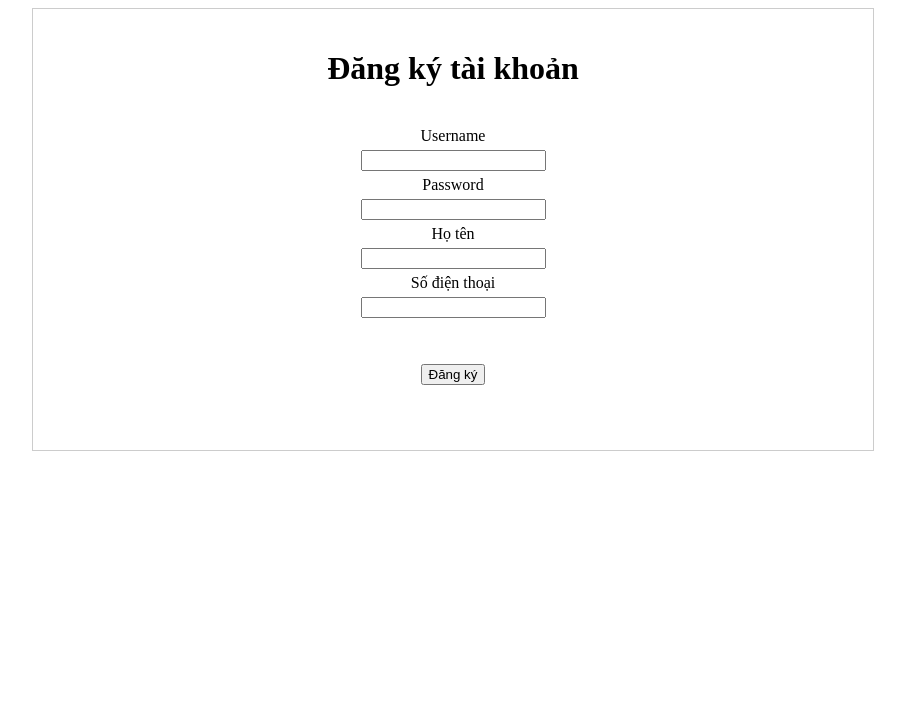
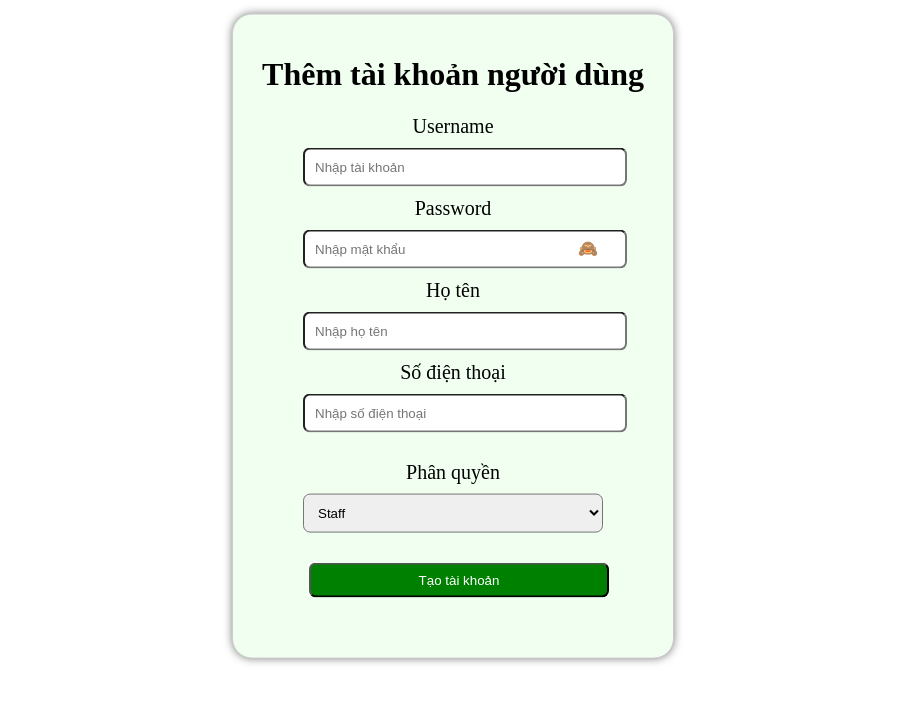
Before and after one commit to LanThanh03/mobile_management, a PHP site: page /admin/register.php in a window 1280 px wide. Shown: the top 703 px of the page, without its empty margins (187-1092 px from the left). Run offline with PHP 8.4, Linux system fonts and the light colour scheme.

Commit message:
Add files via upload

```diff
--- a/admin/register.php
+++ b/admin/register.php
@@ -6,23 +6,58 @@ and open the template in the editor.
 -->
 <html>
     <head>
-        <title>Đăng ký</title>
+        <title>Thêm tài khoản người dùng</title>
         <meta charset="UTF-8">
         <meta name="viewport" content="width=device-width, initial-scale=1.0">
         <style>
             .box-content{
-                margin: 0 auto;
-                width: 800px;
-                border: 1px solid #ccc;
-                text-align: center;
-                padding: 20px;
+                position: absolute;
+                    top: 42%;
+                    left: 50%;
+                    transform: translate(-50%, -50%);
+                    width: 400px;
+                    padding: 20px;
+                    border: 1px solid #ccc;
+                    text-align: center;
+                    background-color: #F0FFF0;
+                    box-shadow: 0 0 8px rgba(0, 0, 0, 0.5);/* đổ bóng*/
+                    border-radius: 20px;
             }
-            #user_register form{
-                width: 200px;
-                margin: 40px auto;
+            #user_register form
+            {
+                width: 100%;
+                margin: 20px auto;
+                width: 300px;
             }
-            #user_register form input{
-                margin: 5px 0;
+
+            #user_register form input
+            {
+                margin: 10px 0;
+                padding: 10px;
+                width: 100%;
+                border-radius: 7px;
+            }
+            .role-user
+            {
+                margin: 10px 0;
+                padding: 10px;
+                width: 100%;
+                border-radius: 7px;
+            }
+            .input-password /*căn chỉnh cho nút ẩn/hiện mật khẩu vô ô input */
+            {
+                position: relative;
+            }
+            .an-hien-password /*căn chỉnh cho nút ẩn/hiện mật khẩu vô ô input */
+            {
+                position: absolute;
+                top: 50%;
+                right: 5px;
+                transform: translateY(-50%);
+            }
+            #show-hide
+            {
+                cursor: pointer;
             }
         </style>
     </head>
@@ -52,13 +87,13 @@ and open the template in the editor.
                     <div id="error-notify" class="box-content">
                         <h1>Thông báo</h1>
                         <h4><?= $error ?></h4>
-                        <a href="./register.php">Quay lại</a>
+                        <a href="./register.php"style="text-decoration: none;">Quay lại</a>
                     </div>
           <?php } else
                     { ?>
                     <div id="edit-notify" class="box-content">
                         <h1><?= ($error !== false) ? $error : "Đăng ký tài khoản thành công" ?></h1>
-                        <a href="./index.php">Mời bạn đăng nhập</a>
+                        <a href="./manage_accounts.php"style="text-decoration: none;">Quay lại tài khoản</a>
                     </div>
               <?php } ?>
             <?php }
@@ -66,7 +101,7 @@ and open the template in the editor.
             { ?>
                 <div id="edit-notify" class="box-content">
                     <h1>Vui lòng nhập đủ thông tin để đăng ký tài khoản</h1>
-                    <a href="./register.php">Quay lại đăng ký</a>
+                    <a href="./register.php" style="text-decoration: none;">Quay lại đăng ký</a>
                 </div>
                 <?php
             }
@@ -75,23 +110,48 @@ and open the template in the editor.
         {
             ?>
             <div id="user_register" class="box-content">
-                <h1>Đăng ký tài khoản</h1>
+                <h1>Thêm tài khoản người dùng</h1>
                 <form action="./register.php?action=reg" method="Post" autocomplete="off">
-                    <label>Username</label></br>
-                    <input type="text" name="username" value=""><br/>
-                    <label>Password</label></br>
-                    <input type="password" name="password" value="" /></br>
-                    <label>Họ tên</label></br>
-                    <input type="text" name="fullname" value="" /><br/>
-                    <label>Số điện thoại</label></br>
-                    <input type="text" name="phone" value="" /><br/>
+                    <label style="font-size: 20px;">Username</label></br>
+                        <input type="text" name="username" value="" placeholder="Nhập tài khoản"><br/>
+                    <label style="font-size: 20px;">Password</label></br>
+                        <div class="input-password">
+                            <input type="password" name="password" id="password" placeholder="Nhập mật khẩu">
+                            <span class="an-hien-password" id="show-hide" onclick="showPassword()">🙈</span>
+                        </div>
+                    <label style="font-size: 20px;">Họ tên</label></br>
+                        <input type="text" name="fullname" value="" placeholder="Nhập họ tên"/><br/>
+                    <label style="font-size: 20px;">Số điện thoại</label></br>
+                        <input type="text" name="phone" value="" placeholder="Nhập số điện thoại" /><br/>
                     </br>
-                    </br>
-                    <input type="submit" value="Đăng ký"/>
+                    <label style="font-size: 20px;">Phân quyền</label><br>
+                        <select name="role" class="role-user">
+                            <option value="Staff">Staff</option>
+                            <option value="Admin">Admin</option>
+
+
+                    </select><br>
+                    <input type="submit" value="Tạo tài khoản" style="text-decoration: none; background-color: green; color: white; padding: 8px; margin: 20px 6px; ">
                 </form>
             </div>
             <?php
         }
         ?>
+        <script>
+                function showPassword()
+                {
+                    var passwordField = document.getElementById("password");
+                    var showHideIcon = document.getElementById("show-hide");
+
+                    if (passwordField.type === "password")
+                            {
+                                passwordField.type = "text"; // Hiển thị mật khẩu
+                                showHideIcon.textContent = "🙉"; // Biểu tượng khi hiên mật khẩu
+                            } else {
+                                passwordField.type = "password"; // Ẩn mật khẩu
+                                showHideIcon.textContent = "🙈"; // Biểu tượng khi ẩn mật khẩu
+                            }
+                }
+            </script>
     </body>
 </html>
```
Also changed, not shown: admin/edit.php (+34 -4 lines), admin/header.php (+22 -3 lines), admin/manage_accounts.php (added, +96 -0 lines), admin/order_listing.php (+5 -2 lines), admin/product_listing.php (+4 -3 lines).
